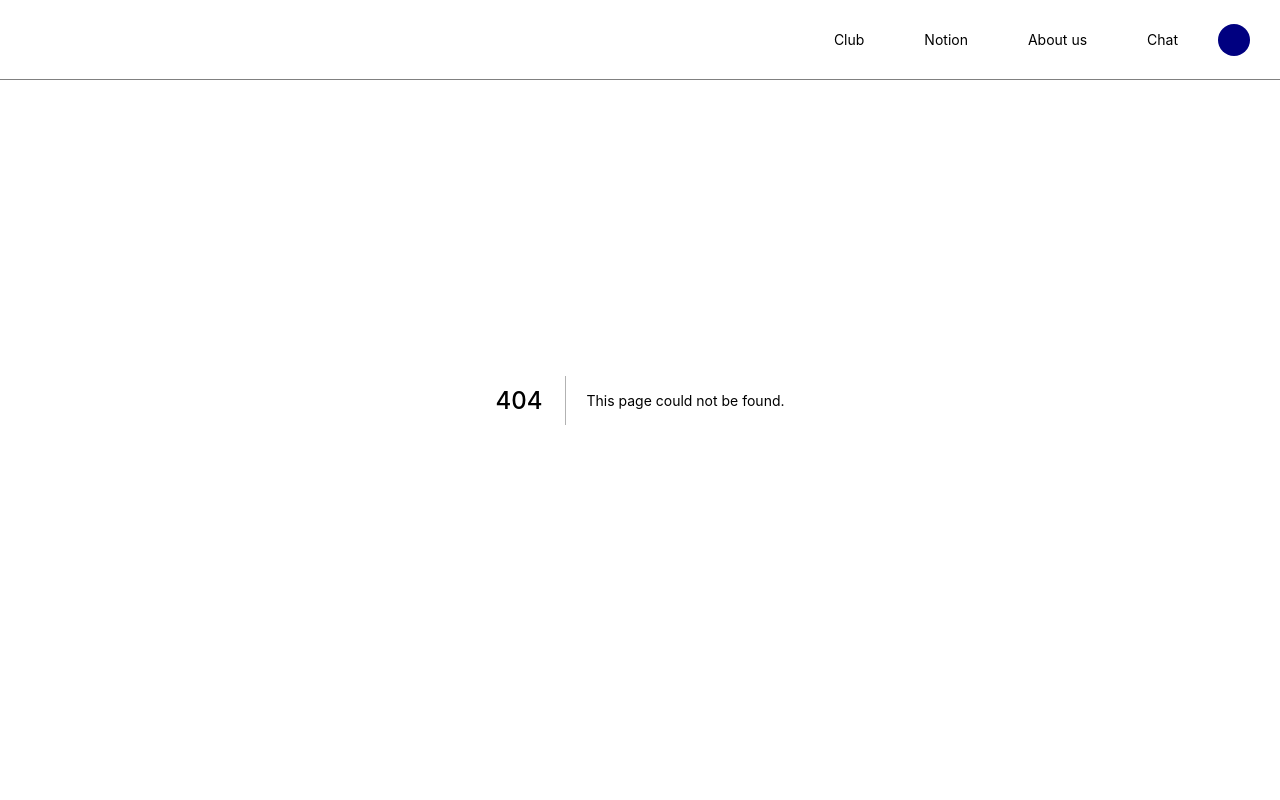
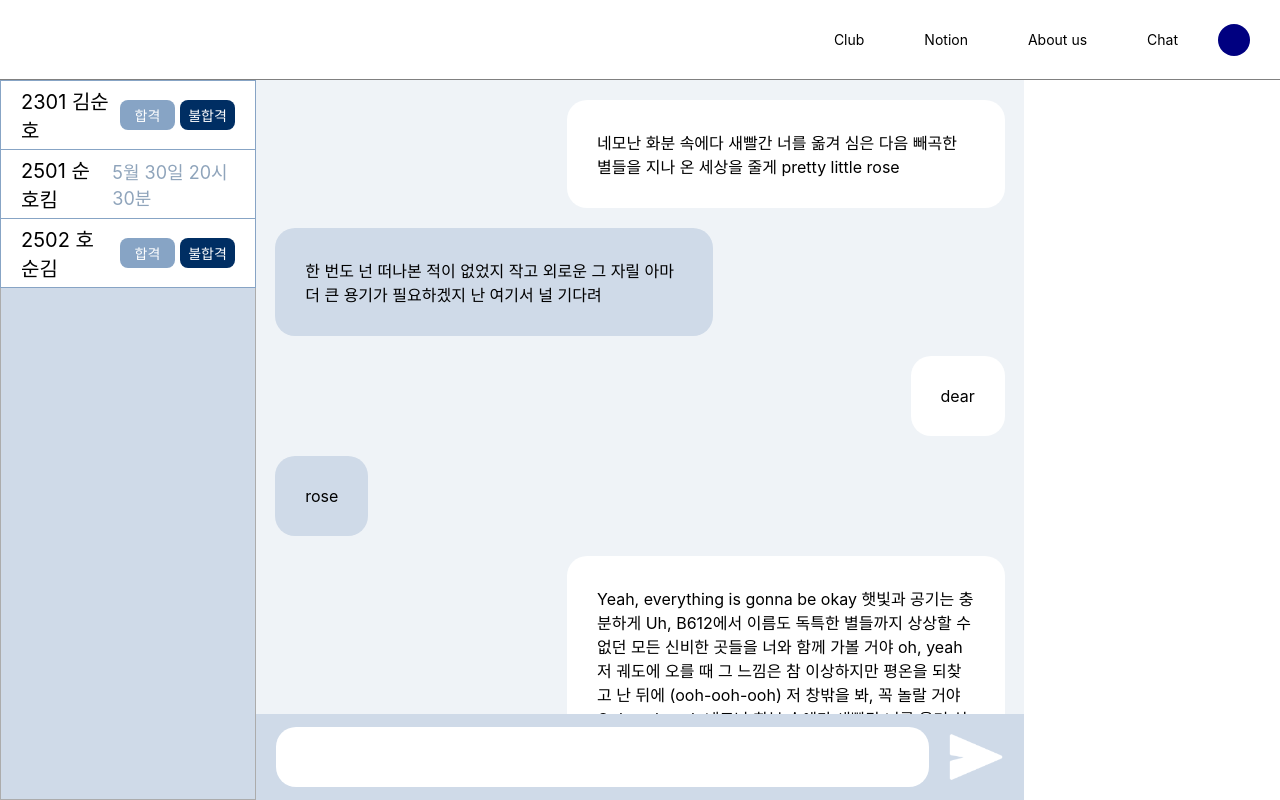
Before and after one commit to RE-VEL/REVEL-frontend-V1, a Next.js app: page /management/chat in a window 1280 px wide. Before the commit this address had no page. Built offline with nearby package versions, Linux system fonts and the light colour scheme.

Commit message:
Feat: 지원자 리스트 추가

```diff
--- /dev/null
+++ b/components/chat/management/appliedForClub.tsx
@@ -0,0 +1,96 @@
+import styled from '@emotion/styled';
+import { NextPage } from 'next';
+
+interface props {
+  id: number;
+  name: string;
+  interviewDay: {
+    year: number | null;
+    month: number | null;
+    date: number | null;
+    hours: number | null;
+    minute: number | null;
+  };
+  interviewCompleted: boolean;
+}
+
+const AppliedForClub: NextPage<props> = ({
+  id,
+  name,
+  interviewDay,
+  interviewCompleted,
+}: props) => {
+  const Btn: NextPage = () => {
+    return interviewCompleted ? (
+      <BtnWrap>
+        <PassBtn>합격</PassBtn>
+        <NotBtn>불합격</NotBtn>
+      </BtnWrap>
+    ) : (
+      <InterDate>
+        {`${interviewDay.month}월 ${interviewDay.date}일 ${interviewDay.hours}시 ${interviewDay.minute}분`}
+      </InterDate>
+    );
+  };
+
+  return (
+    <ApplicantContainer>
+      <ApplicantName>{name}</ApplicantName>
+      <InterviewBtnWrap>
+        <Btn />
+      </InterviewBtnWrap>
+    </ApplicantContainer>
+  );
+};
+
+const InterDate = styled.p`
+  margin: 0;
+  color: #8fa4bb;
+  font-size: 18px;
+`;
+
+const BtnWrap = styled.div`
+  display: flex;
+  gap: 5px;
+`;
+
+const PassBtn = styled.button`
+  width: 55px;
+  height: 30px;
+  background-color: #87a4c5;
+  border: none;
+  border-radius: 8px;
+  color: #fff;
+  font-size: 14px;
+`;
+
+const NotBtn = styled(PassBtn)`
+  background-color: #002e63;
+`;
+
+const InterviewBtnWrap = styled.div`
+  width: fit-content;
+  height: fit-content;
+`;
+
+const ApplicantName = styled.p`
+  margin: 0;
+  font-size: 20px;
+  font-weight: 400;
+`;
+
+const ApplicantContainer = styled.div`
+  width: 100%;
+  height: 70px;
+  border: solid 1px #87a4c5;
+  background-color: #ffffff;
+  margin-left: -1px;
+  margin-top: -1px;
+  display: flex;
+  justify-content: space-between;
+  align-items: center;
+  gap: 10px;
+  padding: 0 20px;
+`;
+
+export default AppliedForClub;
--- /dev/null
+++ b/components/chat/management/appliedForClubList.tsx
@@ -0,0 +1,73 @@
+import styled from '@emotion/styled';
+import { NextPage } from 'next';
+import AppliedForClub from './appliedForClub';
+
+const ClubList = [
+  {
+    id: 0,
+    name: '2301 김순호',
+    interviewDay: {
+      year: 2022,
+      month: 5,
+      date: 30,
+      hours: 20,
+      minute: 30,
+    },
+    interviewCompleted: true,
+  },
+  {
+    id: 1,
+    name: '2501 순호킴',
+    interviewDay: {
+      year: 2022,
+      month: 5,
+      date: 30,
+      hours: 20,
+      minute: 30,
+    },
+    interviewCompleted: false,
+  },
+  {
+    id: 2,
+    name: '2502 호순김',
+    interviewDay: {
+      year: 2022,
+      month: 5,
+      date: 30,
+      hours: 20,
+      minute: 30,
+    },
+    interviewCompleted: true,
+  },
+];
+
+const AppliedForClubList: NextPage = () => {
+  return (
+    <ListWrap>
+      <ListContainer>
+        {ClubList.map((club) => (
+          <AppliedForClub key={club.id} {...club}></AppliedForClub>
+        ))}
+      </ListContainer>
+    </ListWrap>
+  );
+};
+
+const ListWrap = styled.div`
+  height: 100%;
+  width: 20vw;
+  background-color: #cfdae8;
+  border: #acacac 1px solid;
+  margin: 0;
+  position: relative;
+`;
+
+const ListContainer = styled.aside`
+  position: absolute;
+  top: 0;
+  left: 0;
+  height: 100%;
+  width: 20vw;
+`;
+
+export default AppliedForClubList;
--- /dev/null
+++ b/components/chat/management/chat.tsx
@@ -0,0 +1,29 @@
+import styled from '@emotion/styled';
+import { NextPage } from 'next';
+import ChatSection from '../chatSection';
+import AppliedForClubList from './appliedForClubList';
+
+const ChatPage: NextPage = () => {
+  return (
+    <Page>
+      <AppliedForClubList />
+      <ChatWrap>
+        <ChatSection />
+      </ChatWrap>
+    </Page>
+  );
+};
+
+const Page = styled.main`
+  height: 100vh;
+  width: 100vw;
+  padding-top: 80px;
+  display: flex;
+`;
+
+const ChatWrap = styled.div`
+  height: 100%;
+  width: 60vw;
+`;
+
+export default ChatPage;
--- /dev/null
+++ b/pages/management/chat.tsx
@@ -0,0 +1,12 @@
+import { NextPage } from 'next';
+import ChatPage from '../../components/chat/management/chat';
+
+const Chat: NextPage = () => {
+  return (
+    <>
+      <ChatPage />
+    </>
+  );
+};
+
+export default Chat;
```
